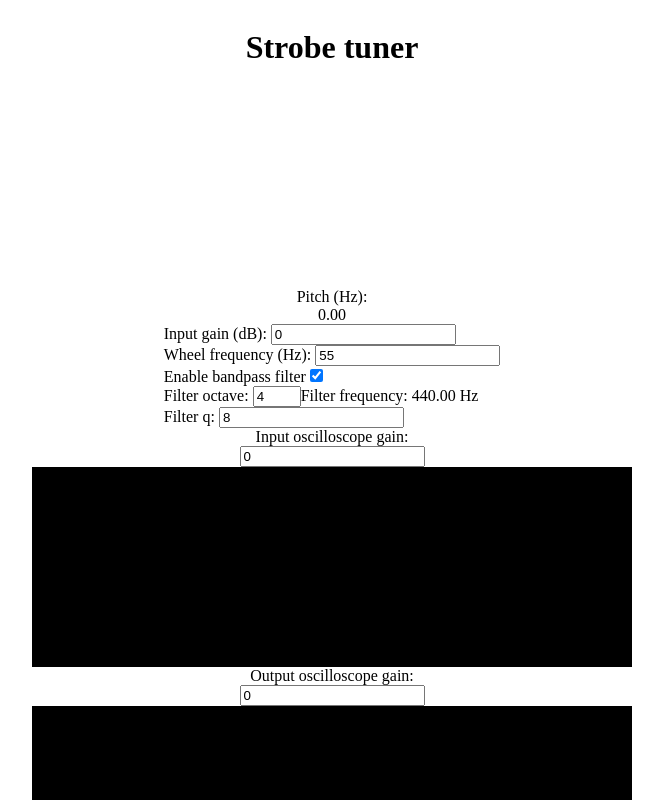
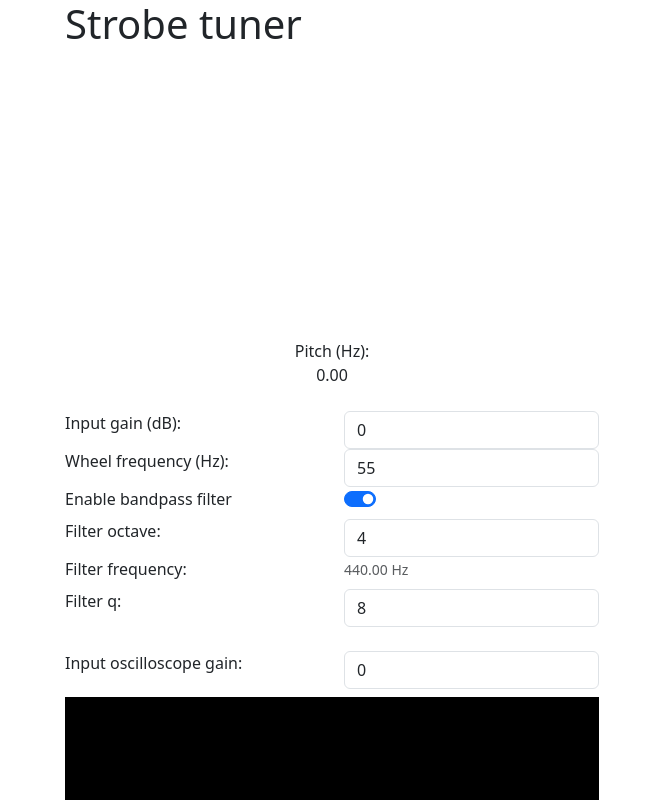
Before and after one commit to frun36/strobe-tuner, a React (Vite) app: page / in a window 1280 px wide. Shown: the top 800 px of the page, without its empty margins (308-971 px from the left). Built offline with nearby package versions, Linux system fonts and the light colour scheme; no server answers.

Commit message:
Add basic Bootstrap styling

```diff
--- a/package.json
+++ b/package.json
@@ -10,7 +10,9 @@
     "preview": "vite preview"
   },
   "dependencies": {
+    "bootstrap": "^5.3.2",
     "react": "^18.2.0",
+    "react-bootstrap": "^2.10.1",
     "react-dom": "^18.2.0"
   },
   "devDependencies": {
--- a/src/App.jsx
+++ b/src/App.jsx
@@ -5,6 +5,8 @@ import Oscilloscope from "./components/Oscilloscope";
 import Settings from "./components/Settings";
 import { dBToLinear } from "./utils/utils";
 import wheelImageUrl from "/wheel.png?url";
+
+import { Container, Row, Col } from "react-bootstrap";
 
 export default function App() {
     const [tunerNode, setAudioNode] = useState(null);
@@ -68,16 +70,20 @@ export default function App() {
     }, [tunerNode]);
 
 
-    return <div style={{
-        display: "flex",
-        flexDirection: "column",
-        alignItems: "center",
-    }}>
+    return <>
         <img ref={imgRef} src={wheelImageUrl} style={{ display: "none" }} />
-        <h1>Strobe tuner</h1>
-        <TunerDisplay img={imgRef.current} positionBuffer={frame.positionBuffer} pitch={frame.pitch} />
-        <Settings updater={updateSettings} defaultSettings={defaultSettings} />
-        <Oscilloscope buffer={frame.inputBuffer} gainLabel="Input oscilloscope gain: " />
-        <Oscilloscope buffer={frame.outputBuffer} gainLabel="Output oscilloscope gain: " />
-    </div>
+        <Container fluid="sm">
+            <Row className="mx-auto">
+                <Col xs={0} lg={3}></Col>
+                <Col xs={12} lg={6}>
+                    <h1>Strobe tuner</h1>
+                    <TunerDisplay img={imgRef.current} positionBuffer={frame.positionBuffer} pitch={frame.pitch} />
+                    <Settings updater={updateSettings} defaultSettings={defaultSettings} />
+                    <Oscilloscope buffer={frame.inputBuffer} gainLabel="Input oscilloscope gain: " />
+                    <Oscilloscope buffer={frame.outputBuffer} gainLabel="Output oscilloscope gain: " />
+                </Col>
+                <Col xs={0} lg={3}></Col>
+            </Row>
+        </Container>
+    </>
 }
--- a/src/components/Oscilloscope.jsx
+++ b/src/components/Oscilloscope.jsx
@@ -1,6 +1,7 @@
 import { useEffect, useRef } from "react";
 
 import { dBToLinear } from "/src/utils/utils.js";
+import { Form, Row, Col } from "react-bootstrap";
 
 export default function Oscilloscope({ buffer, gainLabel }) {
     const inputGainRef = useRef(null);
@@ -38,13 +39,17 @@ export default function Oscilloscope({ buffer, gainLabel }) {
         canvasCtx.stroke();
     }, [buffer]);
 
-    return <div style={{
-        display: "flex",
-        flexDirection: "column",
-        alignItems: "center",
-    }}>
-        <label htmlFor="inputGain">{gainLabel}</label>
-        <input ref={inputGainRef} id="inputGain" type="number" defaultValue={0} />
-        <canvas ref={canvasRef} width={600} height={200} />
+    return <div className="my-4">
+        <Row className="my-2">
+            <Form.Group>
+                <Row>
+                    <Col><Form.Label>{gainLabel}</Form.Label></Col>
+                    <Col><Form.Control ref={inputGainRef} type="number" defaultValue={0} /></Col>
+                </Row>
+            </Form.Group>
+        </Row>
+        <Row>
+            <canvas ref={canvasRef} width={600} height={200} />
+        </Row>
     </div>
 }
--- a/src/components/Settings.jsx
+++ b/src/components/Settings.jsx
@@ -1,4 +1,6 @@
 import { useRef } from "react"
+
+import { Form, InputGroup, Row, Col } from "react-bootstrap";
 
 export default function Settings({ updater, defaultSettings }) {
     const inputGainRef = useRef(null);
@@ -23,41 +25,52 @@ export default function Settings({ updater, defaultSettings }) {
         });
     }
 
-    return <div style={{
-        display: "flex",
-        flexDirection: "column"
-    }}>
-        <span>
-            <label htmlFor="inputGain">Input gain (dB): </label>
-            <input ref={inputGainRef} type="number" id="inputGain" defaultValue={defaultSettings.inputGain} onChange={changeHandler} />
-        </span>
+    return <Form>
+        <Form.Group>
+            <Row>
+                <Col><Form.Label>Input gain (dB): </Form.Label></Col>
+                <Col><Form.Control ref={inputGainRef} type="number" defaultValue={defaultSettings.inputGain} onChange={changeHandler} /></Col>
+            </Row>
+        </Form.Group>
 
-        <span>
-            <label htmlFor="wheelFrequency">Wheel frequency (Hz): </label>
-            <input ref={wheelFrequencyRef} type="number" id="wheelFrequency" min={0.0} step={0.01} defaultValue={defaultSettings.wheelFrequency} onChange={changeHandler} />
-        </span>
+        <Form.Group>
+            <Row>
+                <Col><Form.Label>Wheel frequency (Hz): </Form.Label></Col>
+                <Col><Form.Control ref={wheelFrequencyRef} type="number" min={0.0} step={0.01} defaultValue={defaultSettings.wheelFrequency} onChange={changeHandler} /></Col>
+            </Row>
+        </Form.Group>
 
-        <span>
-            <label htmlFor="filterOn">Enable bandpass filter</label>
-            <input ref={filterOnRef} type="checkbox" id="filterOn" defaultChecked={defaultSettings.filterOn} onChange={changeHandler} />
-        </span>
+        <Form.Group>
+            <Row>
+                <Col><Form.Label>Enable bandpass filter</Form.Label></Col>
+                <Col><Form.Check ref={filterOnRef} type="switch" defaultChecked={defaultSettings.filterOn} onChange={changeHandler} /></Col>
+            </Row>
+        </Form.Group>
 
-        <span>
-            <label htmlFor="filterOctave">Filter octave: </label>
-            <input ref={filterOctaveRef} type="number" id="filterOctave" min={1} defaultValue={defaultSettings.filterOctave} max={7} onChange={changeHandler} />
-            <label htmlFor="filterFrequency">Filter frequency: </label>
-            <output id="filterFrequency">
-                {
-                    (wheelFrequencyRef.current && filterOctaveRef.current ?
-                        (wheelFrequencyRef.current.value * Math.pow(2, filterOctaveRef.current.value - 1)).toFixed(2) :
-                        (defaultSettings.wheelFrequency * Math.pow(2, defaultSettings.filterOctave - 1)).toFixed(2)) + " Hz"
-                }
-            </output>
-        </span>
+        <Form.Group>
+            <Row>
+                <Col><Form.Label>Filter octave: </Form.Label></Col>
+                <Col><Form.Control ref={filterOctaveRef} type="number" min={1} defaultValue={defaultSettings.filterOctave} max={7} onChange={changeHandler} /></Col>
+            </Row>
+        </Form.Group>
+        <Form.Group>
+            <Row>
+                <Col><Form.Label>Filter frequency:  </Form.Label></Col>
+                <Col><Form.Text as="out">
+                    {
+                        (wheelFrequencyRef.current && filterOctaveRef.current ?
+                            (wheelFrequencyRef.current.value * Math.pow(2, filterOctaveRef.current.value - 1)).toFixed(2) :
+                            (defaultSettings.wheelFrequency * Math.pow(2, defaultSettings.filterOctave - 1)).toFixed(2)) + " Hz"
+                    }
+                </Form.Text></Col>
+            </Row>
+        </Form.Group>
 
-        <span>
-            <label htmlFor="filterQ">Filter q: </label>
-            <input ref={filterQRef} type="number" id="filterQ" min={0.1} defaultValue={defaultSettings.filterQ} step={0.1} onChange={changeHandler} />
-        </span>
-    </div>
+        <Form.Group>
+            <Row>
+                <Col><Form.Label>Filter q: </Form.Label></Col>
+                <Col><Form.Control ref={filterQRef} type="number" min={0.1} defaultValue={defaultSettings.filterQ} step={0.1} onChange={changeHandler} /></Col>
+            </Row>
+        </Form.Group>
+    </Form >
 }
--- a/src/components/TunerDisplay.jsx
+++ b/src/components/TunerDisplay.jsx
@@ -1,4 +1,5 @@
 import { useEffect, useRef } from "react";
+import { Row } from "react-bootstrap";
 
 export default function TunerDisplay({ img, positionBuffer, pitch }) {
     const canvasRef = useRef(null);
@@ -27,13 +28,13 @@ export default function TunerDisplay({ img, positionBuffer, pitch }) {
         });
     }, [positionBuffer, img])
 
-    return <div style={{
-        display: "flex",
-        flexDirection: "column",
-        alignItems: "center",
-    }}>
-        <canvas ref={canvasRef} width="400" height="200" />
-        <label htmlFor="inputFrequency">Pitch (Hz): </label>
-        <output id="inputFrequency">{ pitch.toFixed(2) }</output>
+    return <div className="my-4 text-center">
+        <Row>
+            <canvas ref={canvasRef} width="400" height="200" />
+        </Row>
+        <Row>
+            <label htmlFor="inputFrequency">Pitch (Hz): </label>
+            <output id="inputFrequency">{pitch.toFixed(2)}</output>
+        </Row>
     </div>
 }
```
Also changed, not shown: src/main.jsx (+4 -3 lines), 1 other file (tests, documents, lock files or other folders).
